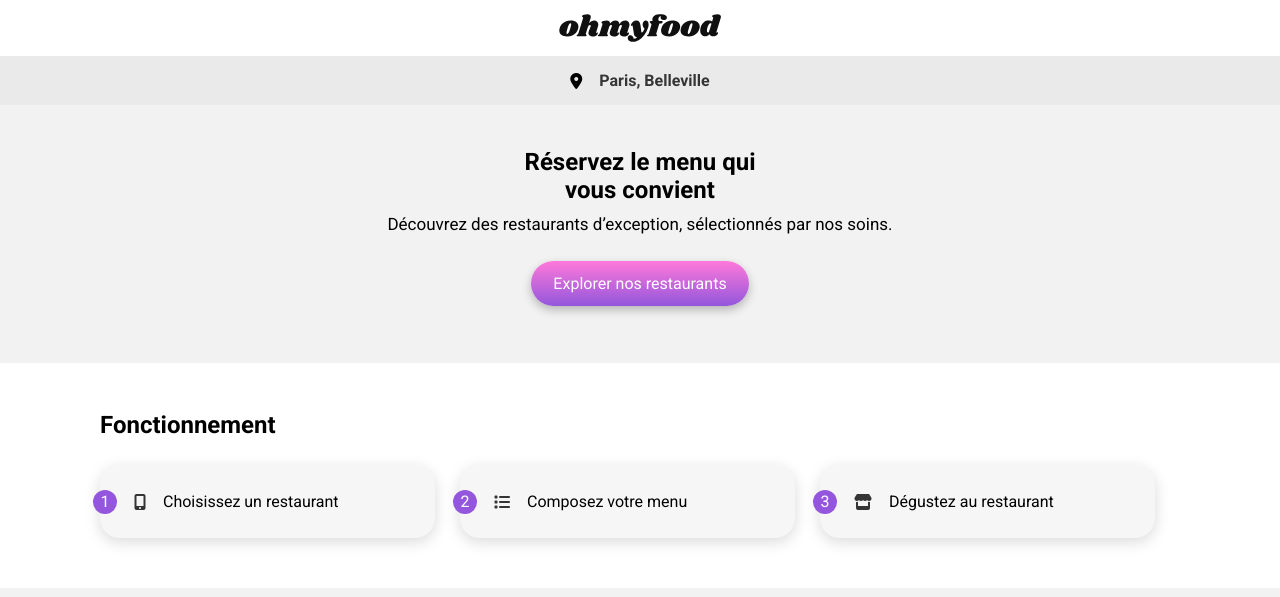
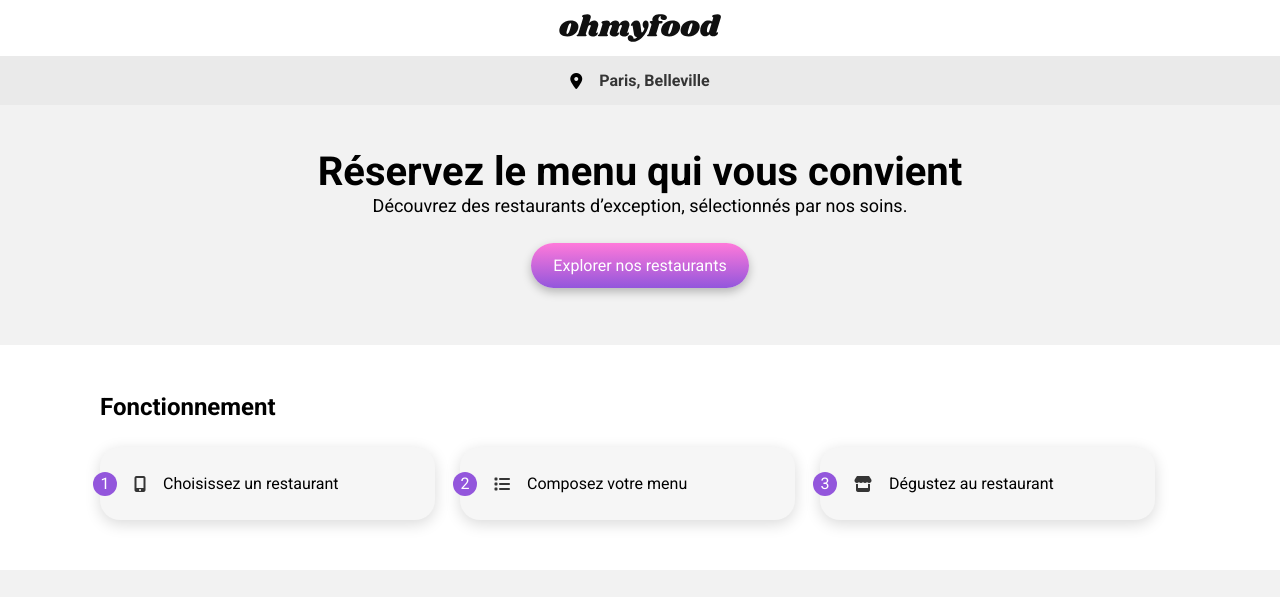
Before and after one commit to Brico97442/OhMyFood, a plain HTML site: page index.html in a window 1280 px wide. Shown: the top 597 px of the page. Drawn offline with Linux system fonts and the light colour scheme; a web font is replaced by a local one.

Commit message:
ajout media queries page d'accueil

```diff
--- a/Sass/Style.scss
+++ b/Sass/Style.scss
@@ -56,6 +56,7 @@
   text-align: center;
   background-color: $background-section-first-color;
   padding: 0 30px;
+
   @media (min-width: 1024px) {
     @include mixins.fullwidth;
     padding: 0;
@@ -76,12 +77,14 @@
   h1 {
     max-width: 275px;
     margin-top: 43px;
+    @media (min-width: 1024px) {
+      max-width: 1080px;
+      font-size: 40px;
+    }
   }
 
   p {
-    font-size: 17px;
-    font-weight: lighter;
-    margin-top: 10px;
+    @include mixins.heighteen-px;
   }
 }
 
@@ -90,6 +93,7 @@
   margin-top: 48px;
   @include mixins.flex-column;
   padding-bottom: 68px;
+
   @media (min-width: 1024px) {
     padding: 0;
     max-width: 1080px;
```
Also changed, not shown: CSS/Style.css, 1 other file.
